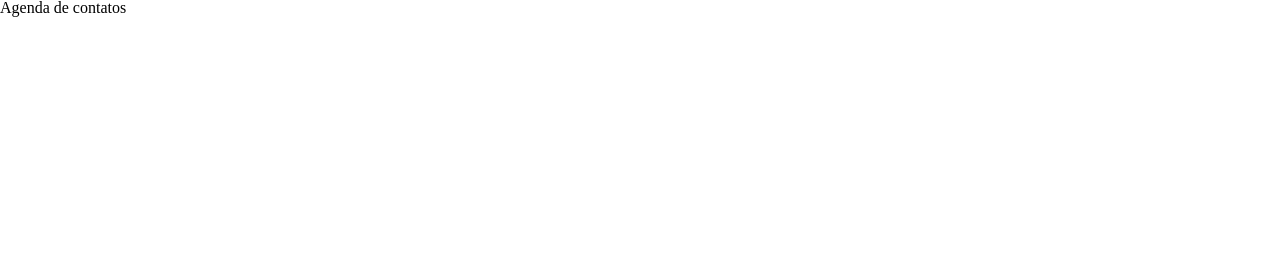
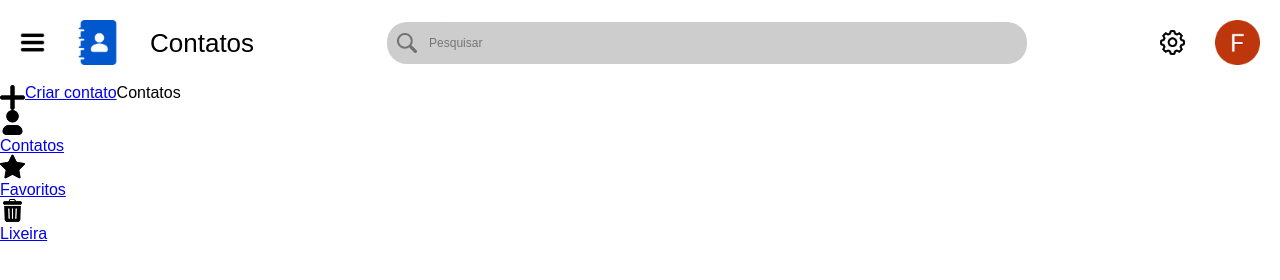
Before and after one commit to Fellipe-1Cocco2/agenda_contatos, a website: page public/index.html in a window 1280 px wide. Drawn offline with Linux system fonts and the light colour scheme.

Commit message:
html e css
fim da pag de login, começo do index

```diff
--- a/public/index.html
+++ b/public/index.html
@@ -1,12 +1,60 @@
 <!DOCTYPE html>
 <html lang="pt-br">
-<head>
-    <meta charset="UTF-8">
-    <meta name="viewport" content="width=device-width, initial-scale=1.0">
-    <link rel="stylesheet" href="./styles/reset.css">
+  <head>
+    <meta charset="UTF-8" />
+    <meta name="viewport" content="width=device-width, initial-scale=1.0" />
+    <link rel="stylesheet" href="./styles/reset.css" />
+    <link rel="stylesheet" href="./styles/index.css" />
     <title>Agenda de contatos</title>
-</head>
-<body>
-    Agenda de contatos
-</body>
+  </head>
+  <body>
+    <header class="header-container">
+      <div class="header-inicio">
+        <img src="./imgs/menu-aberto.png" class="inicio-icon_menu" />
+        <img src="./imgs/agenda.png" class="inicio-icon_agenda" />
+        <div class="inicio-text_contato">Contatos</div>
+      </div>
+      <div class="header-pesquisa">
+        <img src="./imgs/lupa.png" class="pesquisa-icon_pesquisa" />
+        <input
+          id="pesquisa"
+          class="input-pesquisa"
+          type="text"
+          placeholder="Pesquisar"
+        />
+      </div>
+      <div class="header-confg_perfil">
+        <img src="./imgs/configuracoes.png" class="confg_perfil-icon_config" />
+        <img src="./imgs/perfil.png" class="confg_perfil-icon_perfil" />
+      </div>
+    </header>
+    <main class="main-container">
+      <nav class="nav-container">
+        <a href="#" class="nav-link-criar_contato">
+          <img src="./imgs/mais.png" class="link-criar_contato-img" />
+          <div class="link-criar_contato-texto">Criar contato</div>
+        </a>
+        <div class="nav-menu">
+          <a href="#" class="menu-contatos">
+            <img src="./imgs/contato.png" />
+            <div class="menu-contatos-texto">Contatos</div>
+          </a>
+          <a href="#" class="menu-favoritos">
+            <img src="./imgs/estrela.png" />
+            <div class="menu-favoritos-texto">Favoritos</div>
+          </a>
+          <a href="#" class="menu-lixeira">
+            <img src="./imgs/lixeira.png" />
+            <div class="menu-lixeira-texto">Lixeira</div>
+          </a>
+        </div>
+        <div></div>
+      </nav>
+      <div class="contatos-container">
+        <h1 class="contatos-titulo">Contatos</h1>
+        <div class="contatos-cabecalho"></div>
+        <div></div>
+      </div>
+    </main>
+  </body>
 </html>
--- a/public/styles/index.css
+++ b/public/styles/index.css
@@ -0,0 +1,91 @@
+@import url(./variables.css);
+
+body {
+  font-family: var(--font);
+}
+
+.header-container {
+  display: flex;
+  justify-content: space-between;
+  padding: 20px;
+  align-items: center;
+}
+
+.header-inicio {
+  display: flex;
+  justify-content: space-between;
+  align-items: center;
+  gap: 30px;
+}
+
+.inicio-icon_menu {
+  width: 25px;
+  height: 25px;
+}
+
+.inicio-icon_agenda {
+  width: 45px;
+  height: 45px;
+}
+
+.inicio-text_contato {
+  font-size: 26px;
+}
+
+.header-pesquisa {
+  display: flex;
+  align-items: center;
+  background-color: var(--color-2);
+  border-radius: 20px;
+  width: 50%;
+  padding: 0 10px;
+}
+
+.pesquisa-icon_pesquisa {
+  width: 20px;
+  height: 20px;
+}
+
+.input-pesquisa {
+  border: none;
+  font-size: 12px;
+  width: 100%;
+  margin-left: 10px;
+  height: 40px;
+  border-radius: 20px;
+  background-color: var(--color-2);
+}
+
+.input-pesquisa:focus {
+  outline: none;
+  color: var(--color-4);
+}
+
+::-webkit-input-placeholder {
+  border: none;
+  font-size: 12px;
+}
+
+.header-confg_perfil {
+  display: flex;
+  align-items: center;
+  gap: 30px;
+}
+
+.confg_perfil-icon_config {
+  width: 25px;
+  height: 25px;
+}
+
+.confg_perfil-icon_perfil {
+  width: 45px;
+  height: 45px;
+}
+
+.main-container {
+  display: flex;
+}
+
+.nav-link-criar_contato {
+  display: flex;
+}
--- a/public/styles/login.css
+++ b/public/styles/login.css
@@ -1,42 +1,86 @@
 @import url(./variables.css);
 
-body{
+body {
   display: flex;
   justify-content: center;
   align-items: center;
   width: 100%;
   height: 100vh;
+  font-family: var(--font);
 }
 
-.container-login{
+.container-login {
   display: flex;
   flex-direction: column;
   justify-content: center;
   align-items: center;
   gap: 20px;
   background-color: var(--color-1);
-    padding: 20px;
+  padding: 20px 40px;
   border-radius: 20px;
 }
 
-.login-img{
+.login-img {
   width: 100px;
 }
 
-.login-inputs{
+.login-inputs {
   display: flex;
   flex-direction: column;
   gap: 20px;
 }
 
-.inputs-email, .inputs-password{
+.inputs-email,
+.inputs-password {
   display: flex;
   flex-direction: column;
 }
 
-.login-buttons{
+.input-password,
+.input-email {
+  height: 30px;
+  width: 200px;
+  border-radius: 5px;
+  border: none;
+  font-size: 12px;
+}
+
+.input-password,
+.input-email:focus {
+  outline: none;
+  color: var(--color-4);
+}
+
+::-webkit-input-placeholder {
+  border: none;
+  font-size: 12px;
+}
+
+.login-buttons {
   display: flex;
   justify-content: center;
   align-items: center;
   gap: 10px;
 }
+
+.label-password,
+.label-email {
+  font-size: 12px;
+  margin-bottom: 5px;
+  margin-left: 5px;
+}
+
+.login-buttons {
+  display: flex;
+  justify-content: center;
+  align-items: center;
+  gap: 20px;
+}
+
+.buttons-login,
+.buttons-cadastrar {
+  border: none;
+  border-radius: 5px;
+  padding: 10px;
+  width: 90px;
+}
--- a/public/styles/variables.css
+++ b/public/styles/variables.css
@@ -1,8 +1,10 @@
-:root{
-    --color-1: #0158CC;
-    --color-2: #CDCDCD;
-    --color-3: #C2E7FF;
-    --color-4: #000000;
-    --color-5: #6F6F6F;
-    --color-6: #ffffff;
+:root {
+  --color-1: #0158cc;
+  --color-2: #cdcdcd;
+  --color-3: #c2e7ff;
+  --color-4: #000000;
+  --color-5: #6f6f6f;
+  --color-6: #ffffff;
+
+  --font: Arial, Helvetica, sans-serif;
 }
```
Also changed, not shown: public/pages/login.html (+2 -2 lines), public/imgs/agenda.png (added), public/imgs/configuracoes.png (added), public/imgs/contato.png (added), public/imgs/estrela.png (added), public/imgs/lixeira.png (added), public/imgs/lupa.png (added), public/imgs/mais.png (added), public/imgs/menu-aberto.png (added), public/imgs/perfil.png (added). Lines whose indentation alone changed are shown as unchanged.
